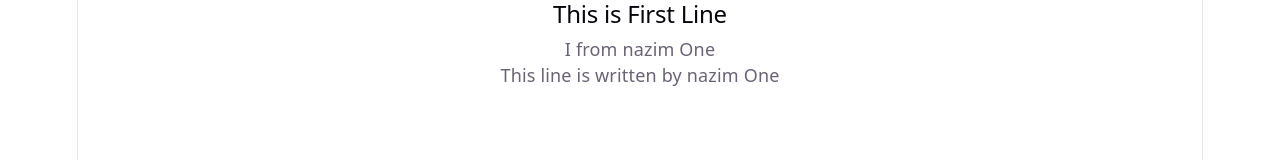
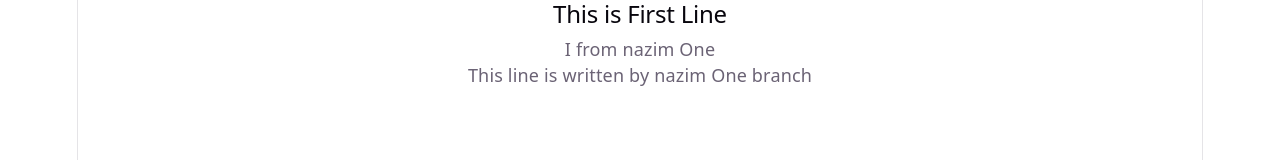
Before and after one commit to Nazim6269/git-test, a React (Vite) app: page / in a window 1280 px wide. Shown: the top 160 px of the page. Built offline with nearby package versions, Linux system fonts and the light colour scheme.

Commit message:
add line from branch one with text branch

```diff
--- a/src/App.tsx
+++ b/src/App.tsx
@@ -6,7 +6,7 @@ function App() {
  <div>
    <h2>This is First Line</h2>
    <p>I from nazim One</p>
-    <p>This line is written by nazim One</p>
+    <p>This line is written by nazim One branch</p>
  </div>
 
   )
```
